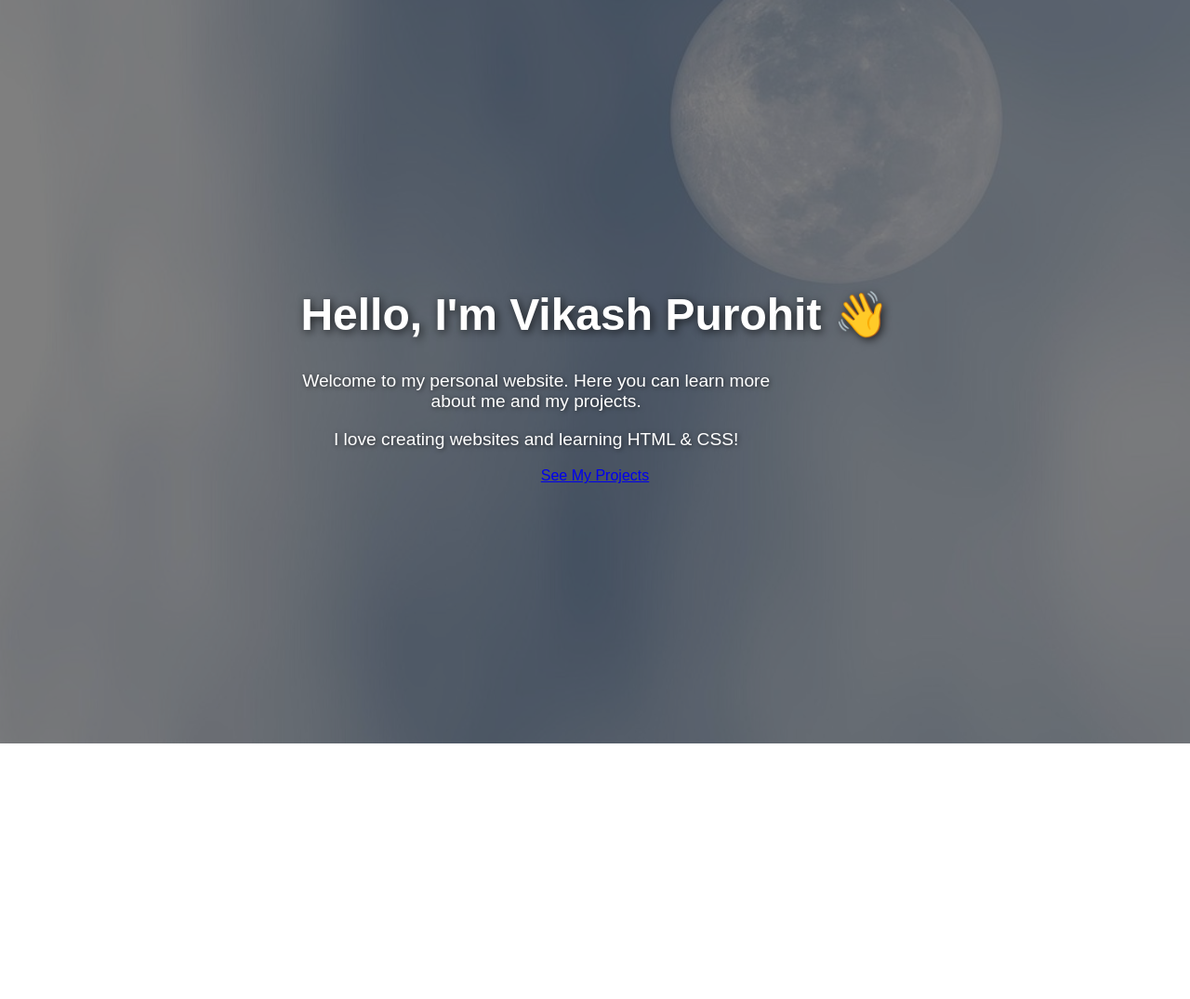
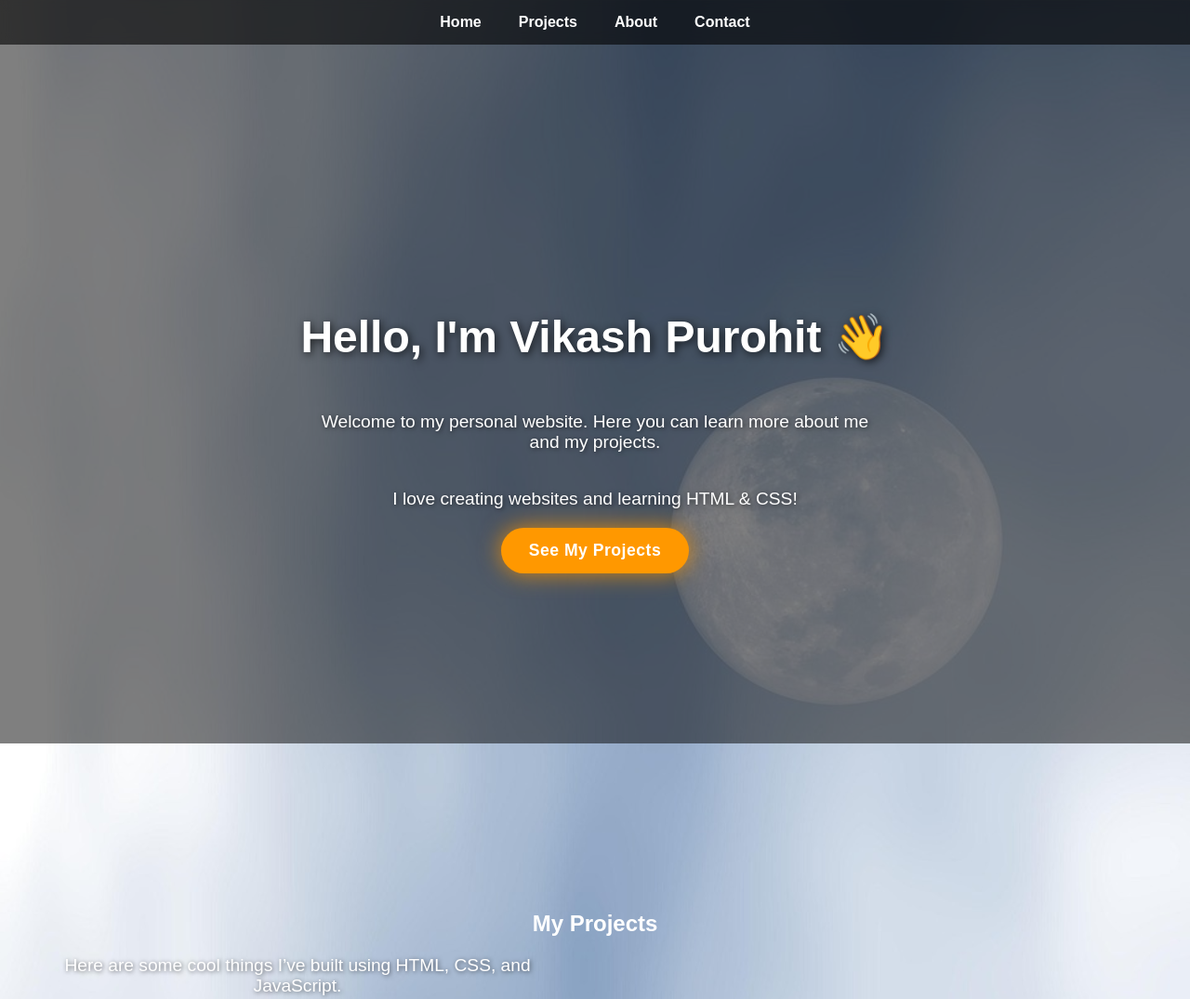
Before and after one commit to vikash171v-oss/my-website, a plain HTML site: page index.html in a window 1280 px wide. Shown: the top 1075 px of the page at 93% size. Before the commit the page ends 800 px from the top, so only its background shows below. Drawn offline with Linux system fonts and the light colour scheme.

Commit message:
Add files via upload

```diff
--- a/index.html
+++ b/index.html
@@ -9,18 +9,13 @@
 /* ===== Background Image Setup ===== */
 body {
   background-image: url('background.jpg'); /* 👈 Your image file name */
-  background-size: cover;          /* Make it fill the screen */
-  background-position: center;     /* Keep the image centered */
-  background-repeat: no-repeat;    /* Don’t repeat the image */
-  background-attachment: fixed;    /* (Optional) Keeps image still on scroll */
+  background-size: cover;
+  background-position: center;
+  background-repeat: no-repeat;
+  background-attachment: fixed;
 
-  /* ===== Text & Layout ===== */
-  height: 100vh;                   /* Full screen height */
+  height: 100vh;
   margin: 0;
-  display: flex;
-  flex-direction: column;
-  justify-content: center;
-  align-items: center;
   font-family: Arial, sans-serif;
   color: white;
   text-align: center;
@@ -34,10 +29,55 @@ body::before {
   left: 0;
   width: 100%;
   height: 100%;
-  background: rgba(0, 0, 0, 0.5); /* Dark transparent layer */
+  background: rgba(0, 0, 0, 0.5);
   z-index: -1;
 }
 
+/* ===== Navigation Bar ===== */
+header {
+  position: fixed;
+  top: 0;
+  left: 0;
+  width: 100%;
+  padding: 15px 0;
+  background: rgba(0, 0, 0, 0.6);
+  backdrop-filter: blur(6px);
+  z-index: 1000;
+}
+
+nav ul {
+  list-style: none;
+  display: flex;
+  justify-content: center;
+  gap: 40px;
+  margin: 0;
+  padding: 0;
+}
+
+nav ul li a {
+  color: white;
+  text-decoration: none;
+  font-weight: bold;
+  font-size: 1em;
+  transition: color 0.3s ease;
+}
+
+nav ul li a:hover {
+  color: #ff9800;
+}
+
+/* ===== Container (Main Section) ===== */
+.container {
+  height: 100vh;
+  display: flex;
+  flex-direction: column;
+  justify-content: center;
+  align-items: center;
+  text-align: center;
+  padding-top: 60px; /* So content isn’t hidden behind navbar */
+}
+
+/* ===== Headings & Paragraphs ===== */
 h1 {
   font-size: 3em;
   text-shadow: 2px 2px 10px rgba(0, 0, 0, 0.7);
@@ -47,16 +87,97 @@ p {
   font-size: 1.2em;
   width: 80%;
   max-width: 600px;
+  margin-bottom: 20px;
   text-shadow: 1px 1px 5px rgba(0, 0, 0, 0.6);
+}
+
+/* ===== Stylish Animated Button ===== */
+.btn {
+  background-color: #ff9800;
+  color: white;
+  padding: 14px 30px;
+  border-radius: 40px;
+  text-decoration: none;
+  font-weight: bold;
+  letter-spacing: 0.5px;
+  font-size: 1.1em;
+  display: inline-block;
+  box-shadow: 0 4px 15px rgba(0, 0, 0, 0.3);
+  transition: all 0.3s ease;
+  animation: pulse 2s infinite;
+}
+
+.btn:hover {
+  background-color: #ffb84d;
+  transform: scale(1.1);
+  box-shadow: 0 0 25px rgba(255, 184, 77, 0.7);
+}
+
+/* ===== Glow Animation ===== */
+@keyframes pulse {
+  0% {
+    box-shadow: 0 0 10px rgba(255, 152, 0, 0.5);
+  }
+  50% {
+    box-shadow: 0 0 25px rgba(255, 152, 0, 0.8);
+  }
+  100% {
+    box-shadow: 0 0 10px rgba(255, 152, 0, 0.5);
+  }
+}
+
+/* ===== Section Styling (for future content) ===== */
+section {
+  padding: 100px 20px;
+  color: white;
+  text-align: center;
+}
+
+section:nth-child(even) {
+  background: rgba(0, 0, 0, 0.5);
+}
+
+html {
+  scroll-behavior: smooth;
 }
 </style>
 </head>
+
 <body>
-  <div class="container">
+  <!-- ===== Navigation Bar ===== -->
+  <header>
+    <nav>
+      <ul>
+        <li><a href="#home">Home</a></li>
+        <li><a href="#projects">Projects</a></li>
+        <li><a href="#about">About</a></li>
+        <li><a href="#contact">Contact</a></li>
+      </ul>
+    </nav>
+  </header>
+
+  <!-- ===== Hero Section ===== -->
+  <div class="container" id="home">
     <h1>Hello, I'm Vikash Purohit 👋</h1>
     <p>Welcome to my personal website. Here you can learn more about me and my projects.</p>
     <p>I love creating websites and learning HTML & CSS!</p>
-    <a href="#" class="btn">See My Projects</a>
+    <a href="#projects" class="btn">See My Projects</a>
   </div>
+
+  <!-- ===== Example Sections ===== -->
+  <section id="projects">
+    <h2>My Projects</h2>
+    <p>Here are some cool things I’ve built using HTML, CSS, and JavaScript.</p>
+  </section>
+
+  <section id="about">
+    <h2>About Me</h2>
+    <p>I’m a web developer passionate about design and user experience.</p>
+  </section>
+
+  <section id="contact">
+    <h2>Contact</h2>
+    <p>Email me at <a href="mailto:vikash171@gmail.com" style="color:#ff9800;">vikash171@gmail.com</a></p>
+  </section>
 </body>
 </html>
```
